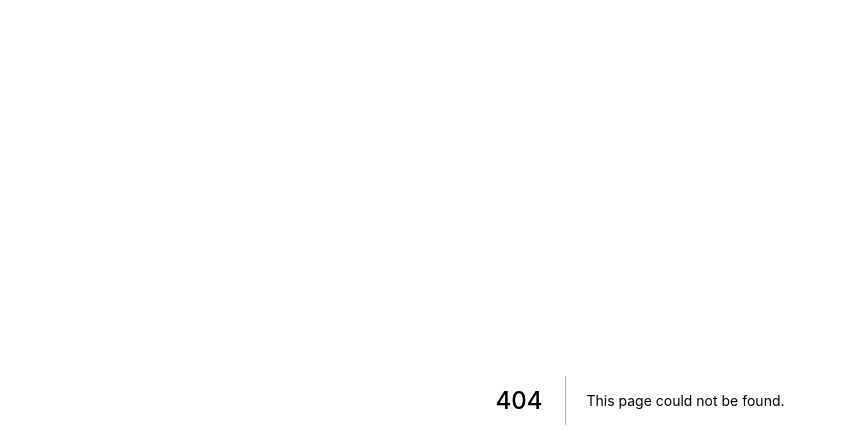
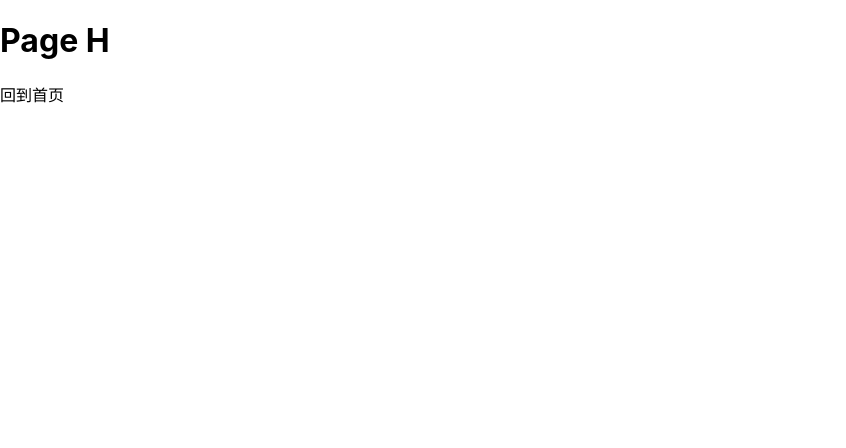
Before and after one commit to xiezipei/react-demos, a Next.js app in the folder demo13/: page /pageH in a window 1280 px wide. Before the commit this address had no page. Shown: the top 448 px of the page, without its empty margins (0-846 px from the left). Built offline with nearby package versions, Linux system fonts and the light colour scheme.

Commit message:
update(demo13): 为单个页面设置head标签

```diff
--- a/demo13/pages/index.js
+++ b/demo13/pages/index.js
@@ -85,6 +85,7 @@ const Home = () => {
         <li><Link href="/pageE"><a>Go to Page E and request data</a></Link></li>
         <li><Link href="/pageF"><a>Go to Page F with style</a></Link></li>
         <li><Link href="/pageG"><a>Go to Page G with lazy loading</a></Link></li>
+        <li><Link href="/pageH"><a>Go to Page H with head content</a></Link></li>
       </ul>
       <br />
       <div>
--- /dev/null
+++ b/demo13/pages/pageH.js
@@ -0,0 +1,17 @@
+import Link from 'next/link'
+import Head from "next/head";
+
+const pageH = () => {
+    return (
+        <div>
+            <Head>
+                <title>Next.js 教程学习</title>
+                <meta charSet='utf-8'></meta>
+            </Head>
+            <h1>Page H</h1>
+            <Link href="/"><a>回到首页</a></Link>
+        </div>
+    )
+}
+
+export default pageH
```
